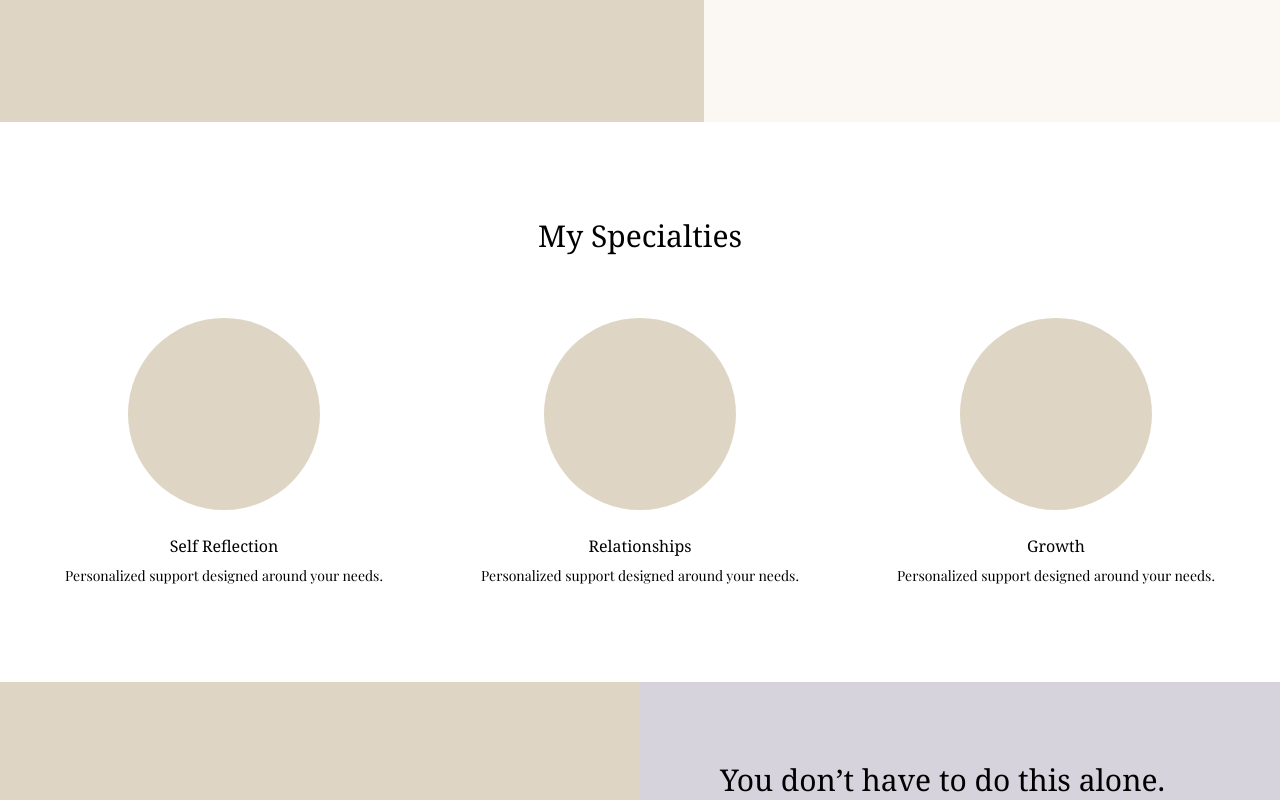
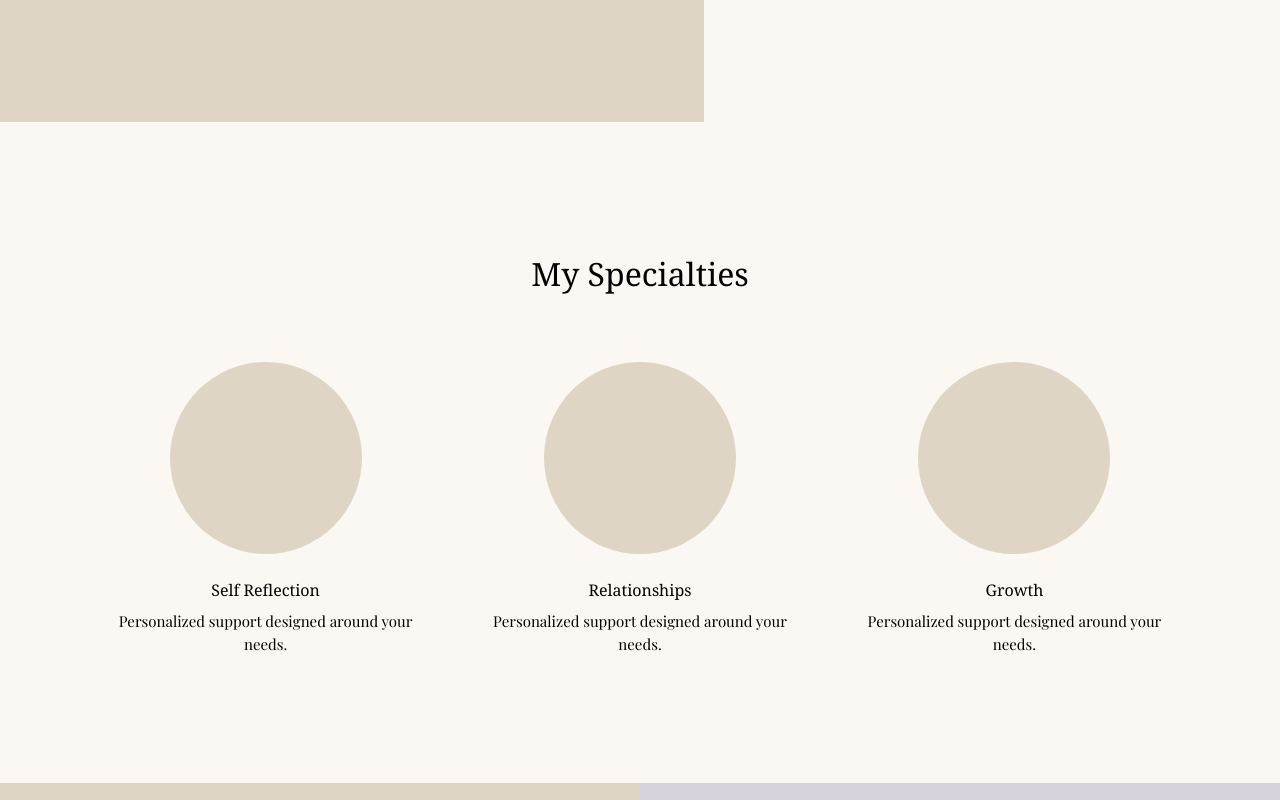
Before and after one commit to jacksyswain/lilca_homepage, a Next.js app: page / in a window 1280 px wide. Shown: the part 1480-2280 px from the top of the page. Built offline with nearby package versions, Linux system fonts and the light colour scheme.

Commit message:
new update

```diff
--- a/app/components/Specialties.jsx
+++ b/app/components/Specialties.jsx
@@ -1,20 +1,58 @@
+import RevealItem from "./RevealItem";
+
 export default function Specialties() {
   const items = ["Self Reflection", "Relationships", "Growth"];
+  const baseDelay = 0.01;
 
   return (
-    <section className="py-24 px-10 text-center">
-      <h2 className="font-serif text-3xl mb-16">My Specialties</h2>
+    <section className="bg-cream">
+      <div
+        className="
+          max-w-[1600px] mx-auto
+          px-6 sm:px-8 lg:px-[8%]
+          py-24 lg:py-32
+          text-center
+        "
+      >
+        {/* SECTION HEADING */}
+        <RevealItem delay={baseDelay}>
+          <h2 className="font-serif text-[28px] lg:text-[32px] mb-16">
+            My Specialties
+          </h2>
+        </RevealItem>
 
-      <div className="grid grid-cols-1 md:grid-cols-3 gap-12">
-        {items.map(item => (
-          <div key={item}>
-            <div className="w-48 h-48 mx-auto bg-sand rounded-full mb-6"></div>
-            <h3 className="font-serif mb-2">{item}</h3>
-            <p className="text-sm">
-              Personalized support designed around your needs.
-            </p>
-          </div>
-        ))}
+        {/* CARDS */}
+        <div className="grid grid-cols-1 md:grid-cols-3 gap-12">
+          {items.map((item, index) => (
+            <RevealItem
+              key={item}
+              delay={baseDelay + 0.01 + index * 0.02}
+            >
+              <div>
+                {/* IMAGE */}
+                <div
+                  className="
+                    w-48 h-48
+                    mx-auto
+                    bg-sand
+                    rounded-full
+                    mb-6
+                  "
+                />
+
+                {/* TITLE */}
+                <h3 className="font-serif mb-2">
+                  {item}
+                </h3>
+
+                {/* TEXT */}
+                <p className="text-[14px] lg:text-[15px]">
+                  Personalized support designed around your needs.
+                </p>
+              </div>
+            </RevealItem>
+          ))}
+        </div>
       </div>
     </section>
   );
```
